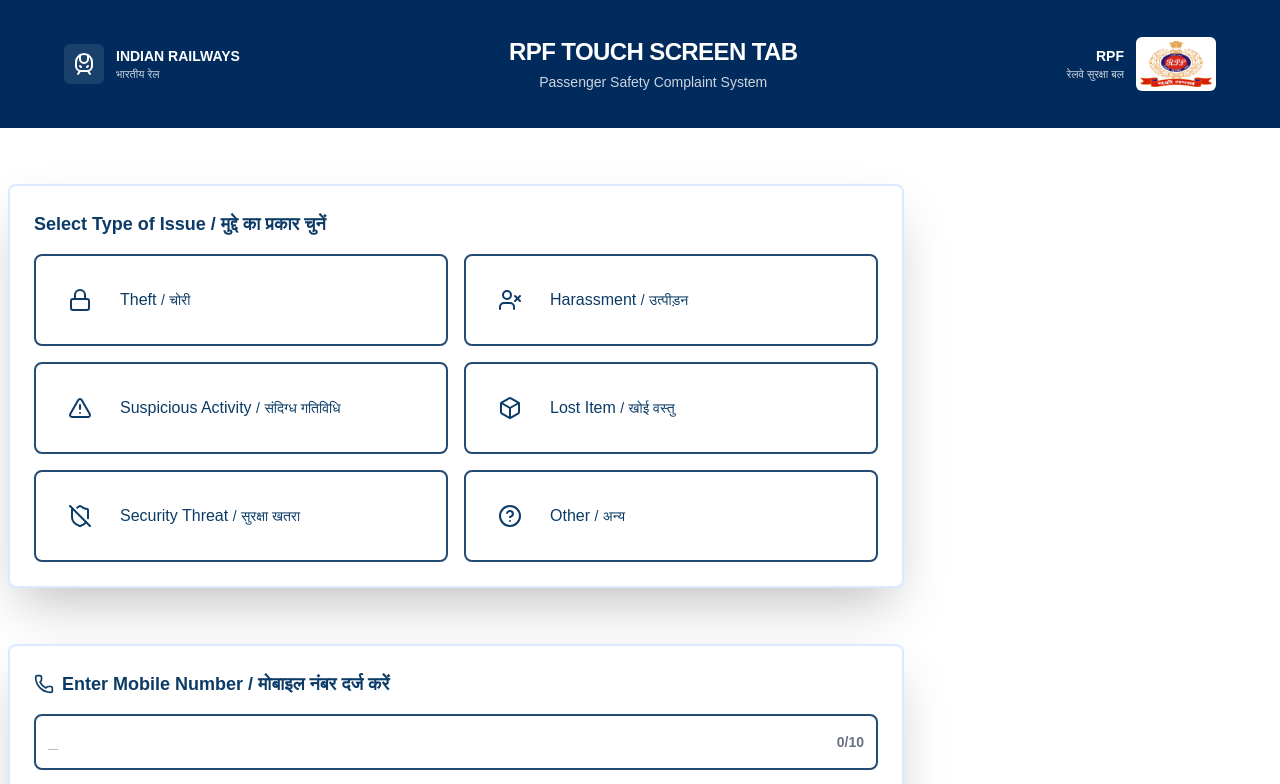
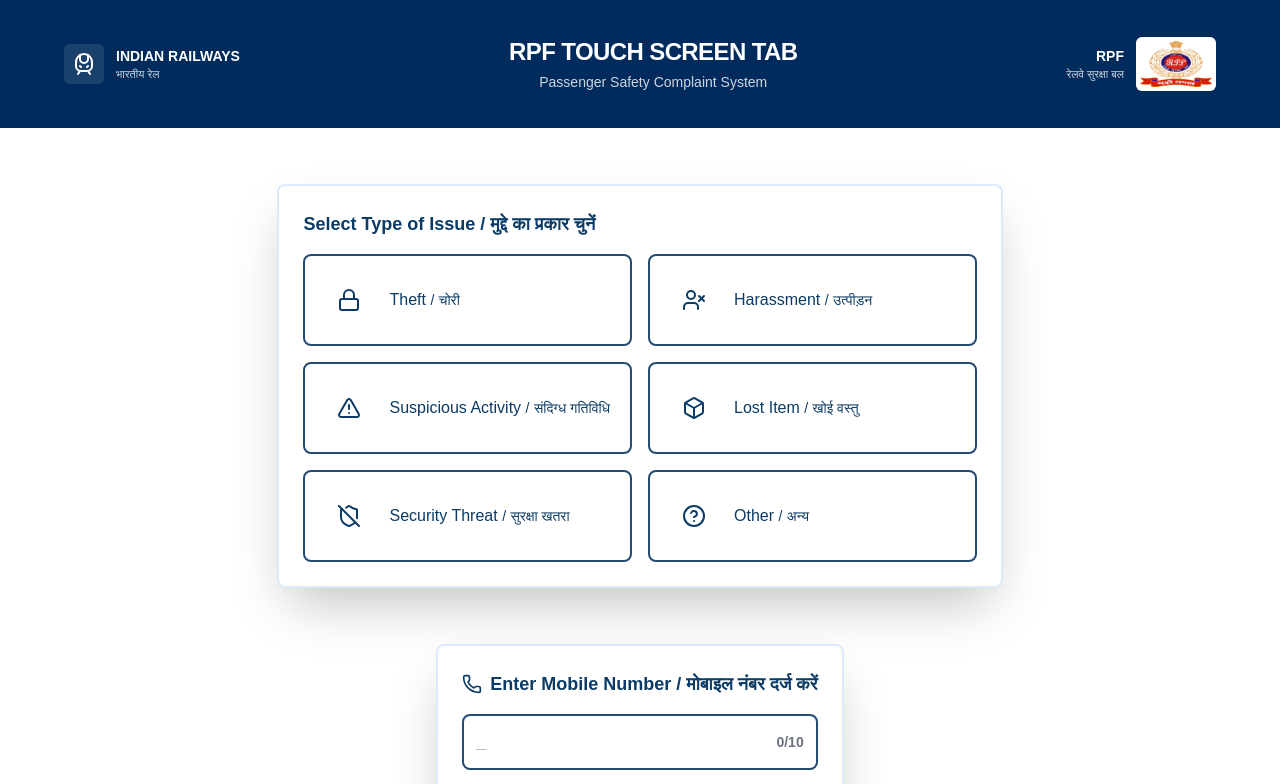
Before and after one commit to JWS-Technology/rpf-frontend, a Next.js app: page / in a window 1280 px wide. Shown: the top 784 px of the page. Built offline with nearby package versions, Linux system fonts and the light colour scheme.

Commit message:
[style] changed the order of structure

```diff
--- a/app/page.tsx
+++ b/app/page.tsx
@@ -6,11 +6,13 @@
 
 export default function Home() {
   return (
-   <div className="bg-white min-h-screen space-y-14">
+    <div>
       <Navbar />
+      <div className="bg-white min-h-screen flex flex-col items-center py-14 px-3 space-y-14">
         <IssueSelector />
         <DialPad />
         <EmergencySection />
+      </div>
       <Footer />
     </div>
   );
```
Lines whose indentation alone changed are shown as unchanged.
